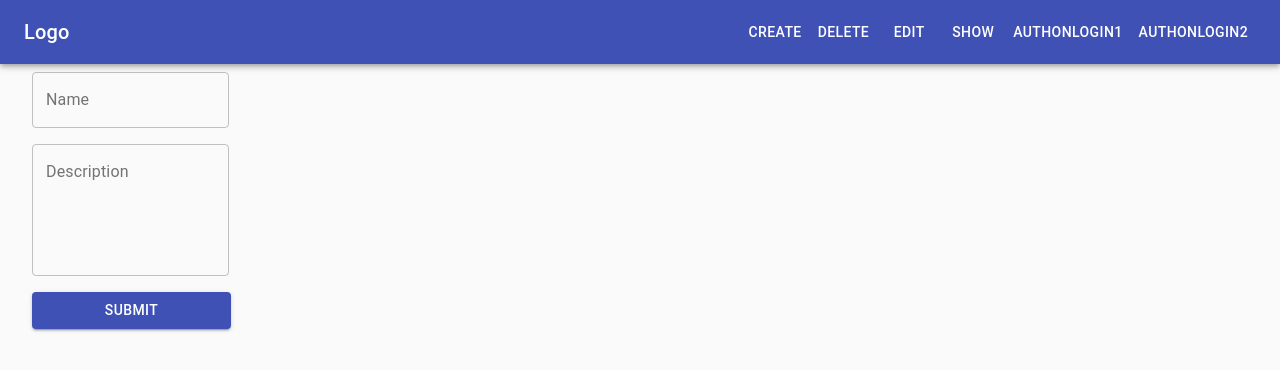
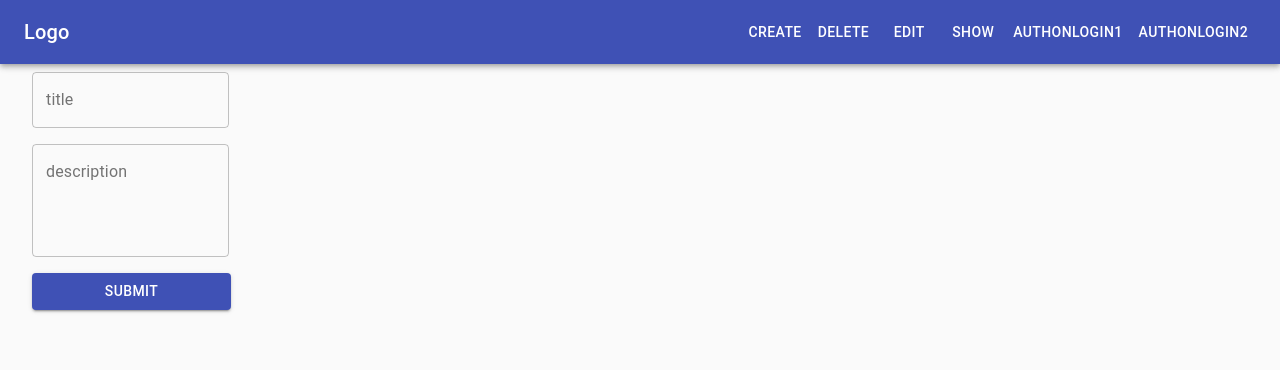
Before and after one commit to JakeDVirus/practice_streams, a React (Create React App) app: page /streams/new in a window 1280 px wide. Shown: the top 370 px of the page. Built offline with nearby package versions, Linux system fonts and the light colour scheme.

Commit message:
redux form: 5th phase

```diff
--- a/src/components/streams/StreamCreate.js
+++ b/src/components/streams/StreamCreate.js
@@ -1,86 +1,71 @@
 import React from 'react';
 import { Field, reduxForm } from "redux-form";
 
-import { makeStyles } from '@material-ui/core/styles';
-import TextField from '@material-ui/core/TextField';
-import Button from '@material-ui/core/Button'
+import { makeStyles } from "@material-ui/core/styles";
+import TextField from "@material-ui/core/TextField";
+import Button from '@material-ui/core/Button';
 
 
-const useStyles = makeStyles((theme) => ({
+const useStyles = makeStyles(theme => ({
   root: {
     '& > *': {
       margin: theme.spacing(1),
-      width: '25ch',
-    },
-  },
+      width: '25ch'
+    }
+  }
 }));
 
 
-const renderedBasicInputField = ({
-  input,
-  meta: { error, invalid, touched }
-}) => {
+const renderTextField = (fieldProps) => {
+  const {input, multiline, rows} = fieldProps;
+  const {invalid, touched, error} = fieldProps.meta;
+  console.log("fieldProps", fieldProps);
   return (
     <TextField
-      id="outlined-basic"
-      error={touched && invalid}
-      helperText={touched && error}
-      label="Name"
-      variant="outlined"
-      {...input}
+    variant="outlined"
+    label={input.name}
+    multiline = {multiline}
+    rows = {rows}
+    error={touched && invalid}
+    helperText={touched && error}
+    {...input}
     />
   )
-};
+}
 
-const renderedMultilineField = ({
-  input,
-  meta: {error, invalid, touched}
-}) => {
-  return (
-    <TextField
-      {...input}
-      id="outlined-multiline-static"
-      label="Description"
-      multiline
-      rows={5}
-      variant="outlined"
-      error = {touched && invalid}
-      helperText={touched && error}
-    />
-  )
-};
+//*********** COMPONENT STARTS HERE **************/
 
-
-//******* COMPONENT STARTS HERE ********/
 const StreamCreate = (props) => {
-  const {handleSubmit, pristine, reset, submitting} = props;
+  const { handleSubmit } = props;
   const classes = useStyles();
 
-  const onFormSubmit = (formValues) => {
-    console.log(formValues)
-  };
+  const onFormSubmit = (formValue) => {
+    console.log("submit", formValue);
+  }
+  console.log("formProps", props);
 
   return (
-    <form
-      className={classes.root}
-      noValidate
-      autoComplete="off"
-      onSubmit={handleSubmit(onFormSubmit)}
-    >
-        <Field name="title" component={renderedBasicInputField} /><br />
-        <Field name="description" component={renderedMultilineField}/><br/>
-        <Button variant="contained" color="primary" type="submit">Submit</Button>
+    <form className={classes.root} onSubmit={handleSubmit(onFormSubmit)}>
+      <Field name="title" component={renderTextField} /> <br />
+      <Field
+        name="description"
+        component={renderTextField}
+        multiline={true}
+        rows={4}
+      />
+      <br />
+      <Button variant="contained" color="primary" type="submit">Submit</Button>
     </form>
-  );
-};
+  )
+}
 
 const validate = (formValues) => {
-  const errors= {};
-  if (!formValues.title) {
-    errors.title = "You must enter a title";
+  const errors = {};
+  if(!formValues.title) {
+    errors.title = "You must enter a title"
   }
-  if (!formValues.description) {
-    errors.description = "You must enter a description";
+  if(!formValues.description) {
+    errors.description="you must enter a description"
   }
   return errors;
 }
@@ -89,9 +74,3 @@ export default reduxForm({
   form: "streamCreate",
   validate: validate
 })(StreamCreate);
-
-
-//react hook form
-//react final form
-// redux form
-//formik and yup
```
Also changed, not shown: 1 other file (tests, documents, lock files or other folders).
